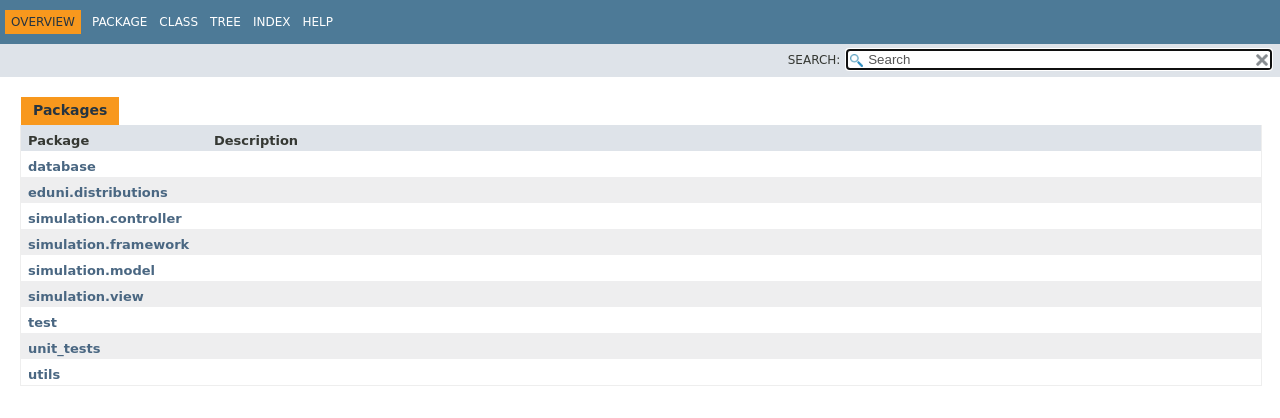
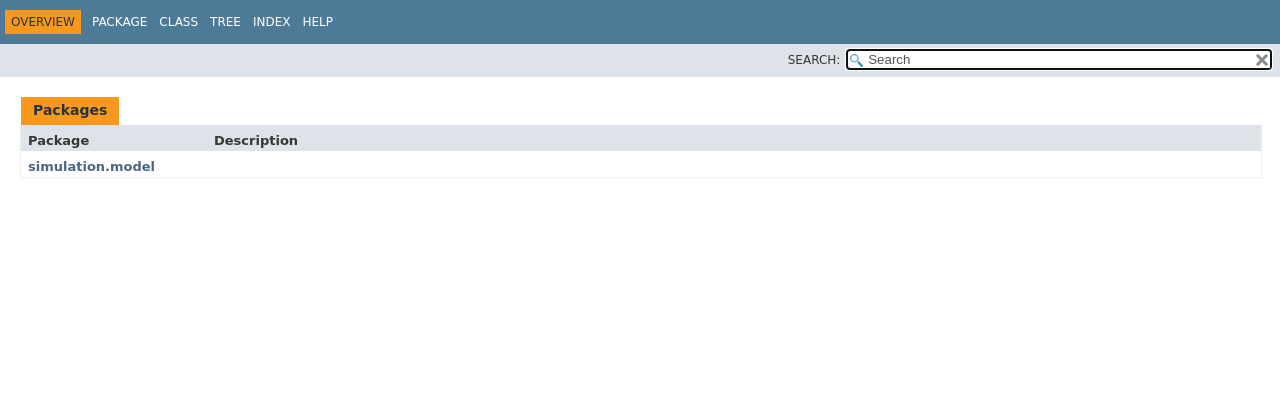
Before and after one commit to ravend3v/ClimateConferenceSimulator, a plain HTML site: page docs/index.html in a window 1280 px wide. Drawn offline with Linux system fonts and the light colour scheme; a web font is replaced by a local one.

Commit message:
fix docs links

```diff
--- a/docs/index.html
+++ b/docs/index.html
@@ -52,24 +52,10 @@ loadScripts(document, 'script');</script>
 <div class="summary-table two-column-summary">
 <div class="table-header col-first">Package</div>
 <div class="table-header col-last">Description</div>
-<div class="col-first even-row-color all-packages-table all-packages-table-tab1"><a href="database/package-summary.html">database</a></div>
-<div class="col-last even-row-color all-packages-table all-packages-table-tab1">&nbsp;</div>
-<div class="col-first odd-row-color all-packages-table all-packages-table-tab1"><a href="eduni/distributions/package-summary.html">eduni.distributions</a></div>
-<div class="col-last odd-row-color all-packages-table all-packages-table-tab1">&nbsp;</div>
-<div class="col-first even-row-color all-packages-table all-packages-table-tab1"><a href="simulation/controller/package-summary.html">simulation.controller</a></div>
-<div class="col-last even-row-color all-packages-table all-packages-table-tab1">&nbsp;</div>
-<div class="col-first odd-row-color all-packages-table all-packages-table-tab1"><a href="simulation/framework/package-summary.html">simulation.framework</a></div>
-<div class="col-last odd-row-color all-packages-table all-packages-table-tab1">&nbsp;</div>
+
 <div class="col-first even-row-color all-packages-table all-packages-table-tab1"><a href="simulation/model/package-summary.html">simulation.model</a></div>
 <div class="col-last even-row-color all-packages-table all-packages-table-tab1">&nbsp;</div>
-<div class="col-first odd-row-color all-packages-table all-packages-table-tab1"><a href="simulation/view/package-summary.html">simulation.view</a></div>
-<div class="col-last odd-row-color all-packages-table all-packages-table-tab1">&nbsp;</div>
-<div class="col-first even-row-color all-packages-table all-packages-table-tab1"><a href="test/package-summary.html">test</a></div>
-<div class="col-last even-row-color all-packages-table all-packages-table-tab1">&nbsp;</div>
-<div class="col-first odd-row-color all-packages-table all-packages-table-tab1"><a href="unit_tests/package-summary.html">unit_tests</a></div>
-<div class="col-last odd-row-color all-packages-table all-packages-table-tab1">&nbsp;</div>
-<div class="col-first even-row-color all-packages-table all-packages-table-tab1"><a href="utils/package-summary.html">utils</a></div>
-<div class="col-last even-row-color all-packages-table all-packages-table-tab1">&nbsp;</div>
+
 </div>
 </div>
 </main>
```
